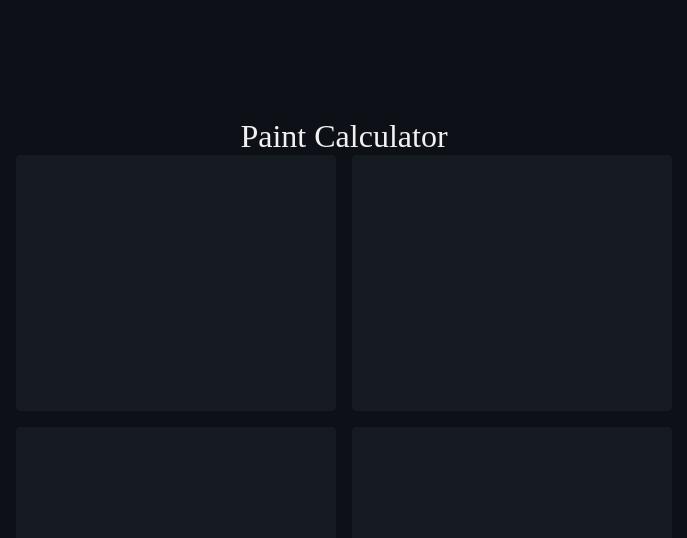
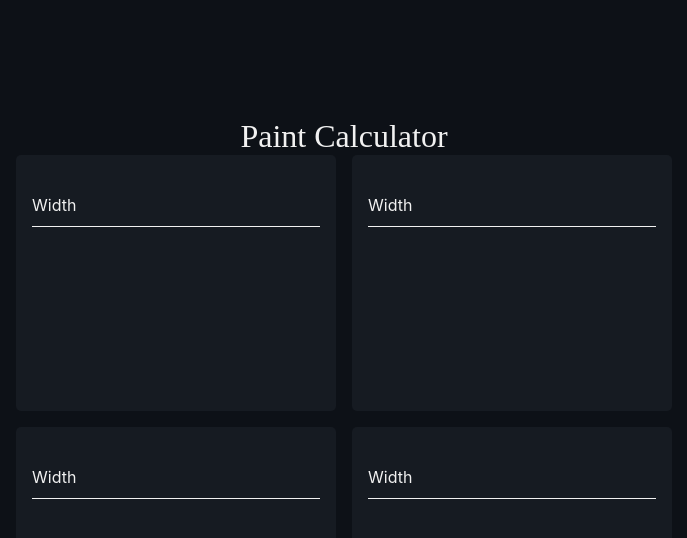
Before and after one commit to sejidjorge/challenger-project, a Next.js app: page / in a window 1280 px wide. Shown: the top 538 px of the page, without its empty margins (296-983 px from the left). Built offline with nearby package versions, Linux system fonts and the light colour scheme; a web font is replaced by a local one; what styled-breakpoints would draw is missing.

Commit message:
input wall

```diff
--- a/src/components/input/index.tsx
+++ b/src/components/input/index.tsx
@@ -3,7 +3,7 @@ import { InputProps } from '../../types/inputTypes';
 import { Container, InputContainer, InputLabel, InputStyled } from './styles';
 
 const Input = ({ label, value, setValue }: InputProps) => {
-  const [inputValue, setInputValue] = useState<number>(0);
+  const [inputValue, setInputValue] = useState<number>();
 
   function handleChange(value: number) {
     if (!isNaN(value)) {
@@ -12,7 +12,7 @@ const Input = ({ label, value, setValue }: InputProps) => {
   }
 
   useEffect(() => {
-    setValue(inputValue);
+    if (inputValue) setValue(inputValue);
   }, [inputValue]);
 
   return (
--- a/src/pages/index.tsx
+++ b/src/pages/index.tsx
@@ -2,11 +2,15 @@ import Head from 'next/head';
 import { useState } from 'react';
 import { CardBody } from '../components/card';
 import { ContainerCards, ContainerContent } from '../components/container';
+import InputWall from '../components/inputWall';
 import { Title } from '../components/typograph';
 import { wall } from '../types/inputTypes';
 
 export default function Home() {
-  const [walls, setWalls] = useState<wall[]>();
+  const [wallOne, setWallOne] = useState<wall>({} as wall);
+  const [wallTwo, setWallTwo] = useState<wall>({} as wall);
+  const [wallThree, setWallThree] = useState<wall>({} as wall);
+  const [wallFour, setWallFour] = useState<wall>({} as wall);
   return (
     <div>
       <Head>
@@ -18,10 +22,18 @@ export default function Home() {
         <Title>Paint Calculator</Title>
 
         <ContainerCards>
-          <CardBody></CardBody>
-          <CardBody></CardBody>
-          <CardBody></CardBody>
-          <CardBody></CardBody>
+          <CardBody>
+            <InputWall wall={wallOne} setWall={setWallOne} />
+          </CardBody>
+          <CardBody>
+            <InputWall wall={wallTwo} setWall={setWallTwo} />
+          </CardBody>
+          <CardBody>
+            <InputWall wall={wallThree} setWall={setWallThree} />
+          </CardBody>
+          <CardBody>
+            <InputWall wall={wallFour} setWall={setWallFour} />
+          </CardBody>
         </ContainerCards>
       </ContainerContent>
     </div>
```
Also changed, not shown: src/components/inputWall/index.tsx (renamed from src/components/inputWalls/index.tsx).
